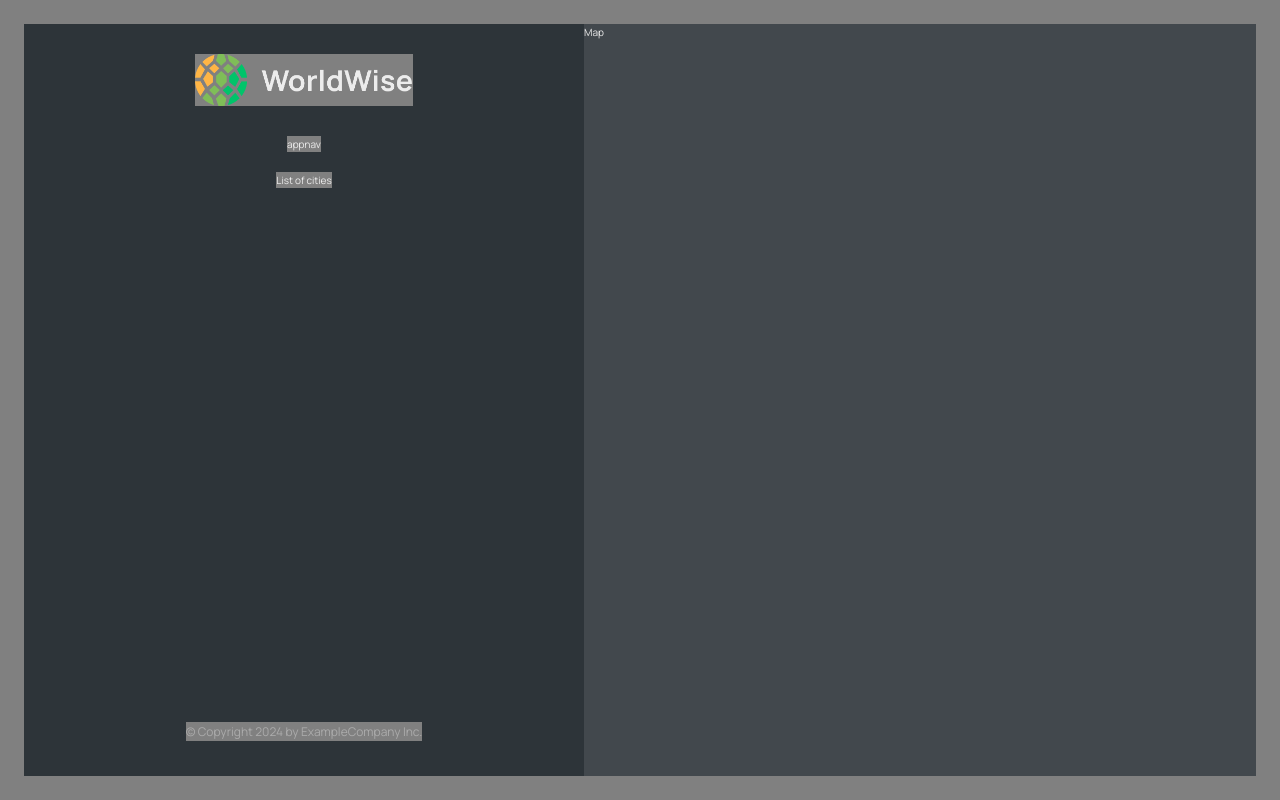
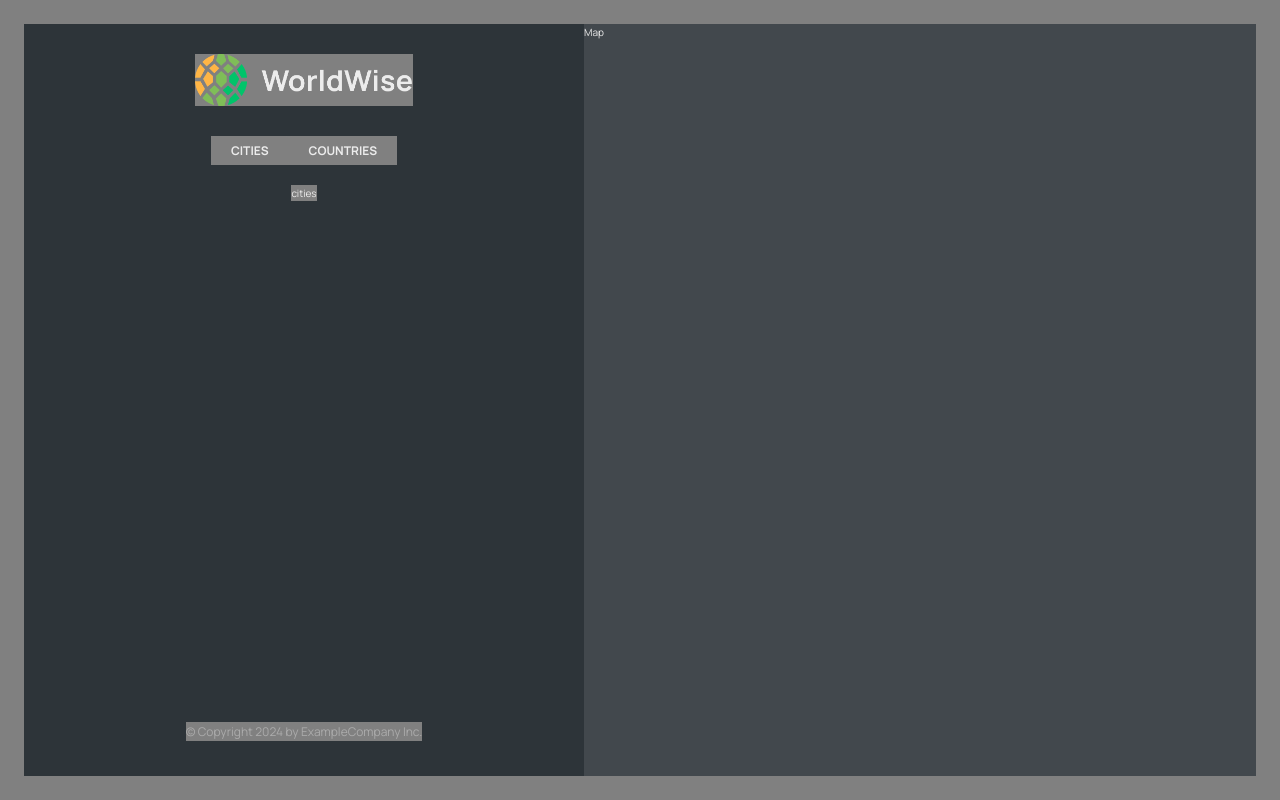
Before and after one commit to chaimenka/js-collection, a React (Vite) app in the folder travel-application/: page /app in a window 1280 px wide. Built offline with nearby package versions, Linux system fonts and the light colour scheme.

Commit message:
add nested routing in sidebar

```diff
--- a/travel-application/src/App.jsx
+++ b/travel-application/src/App.jsx
@@ -14,7 +14,13 @@
         <Route path="pricing" element={<Pricing />} />
         <Route path="product" element={<Product />} />
         <Route path="login" element={<Login />} />
-        <Route path="app" element={<AppLayout />} />
+        <Route path="app" element={<AppLayout />}>
+          <Route index element={<p>cities</p>} />
+          <Route path="cities" element={<p> cities</p>} />
+          <Route path="countries" element={<p> countries</p>} />
+          <Route path="form" element={<p> form</p>} />
+          <Route path="*" element={<PageNotFound/>} />
+        </Route>
         <Route path="*" element={<PageNotFound />} />
       </Routes>
     </BrowserRouter>
--- a/travel-application/src/components/AppNav.jsx
+++ b/travel-application/src/components/AppNav.jsx
@@ -1,11 +1,18 @@
-
 import styles from "./AppNav.module.css";
+import { NavLink } from "react-router-dom";
 
 function AppNav() {
   return (
-    <div className={styles.nav}>
-      appnav
-    </div>
+    <nav className={styles.nav}>
+      <ul>
+        <li>
+          <NavLink to="cities">Cities</NavLink>
+        </li>
+        <li>
+          <NavLink to="countries">Countries</NavLink>
+        </li>
+      </ul>
+    </nav>
   );
 }
 
--- a/travel-application/src/components/Sidebar.jsx
+++ b/travel-application/src/components/Sidebar.jsx
@@ -1,6 +1,7 @@
 import styles from "./Sidebar.module.css";
 import Logo from "./Logo";
 import AppNav from "./AppNav";
+import { Outlet } from "react-router";
 
 
 function Sidebar() {
@@ -8,7 +9,7 @@
         <div className={styles.sidebar}>
             <Logo />
             <AppNav />
-            <p>List of cities</p>
+            <Outlet/>
             <footer className={styles.footer}>
                 <p className={styles.copyright}>
                     &copy; Copyright {new Date().getFullYear()} by ExampleCompany Inc.
```
